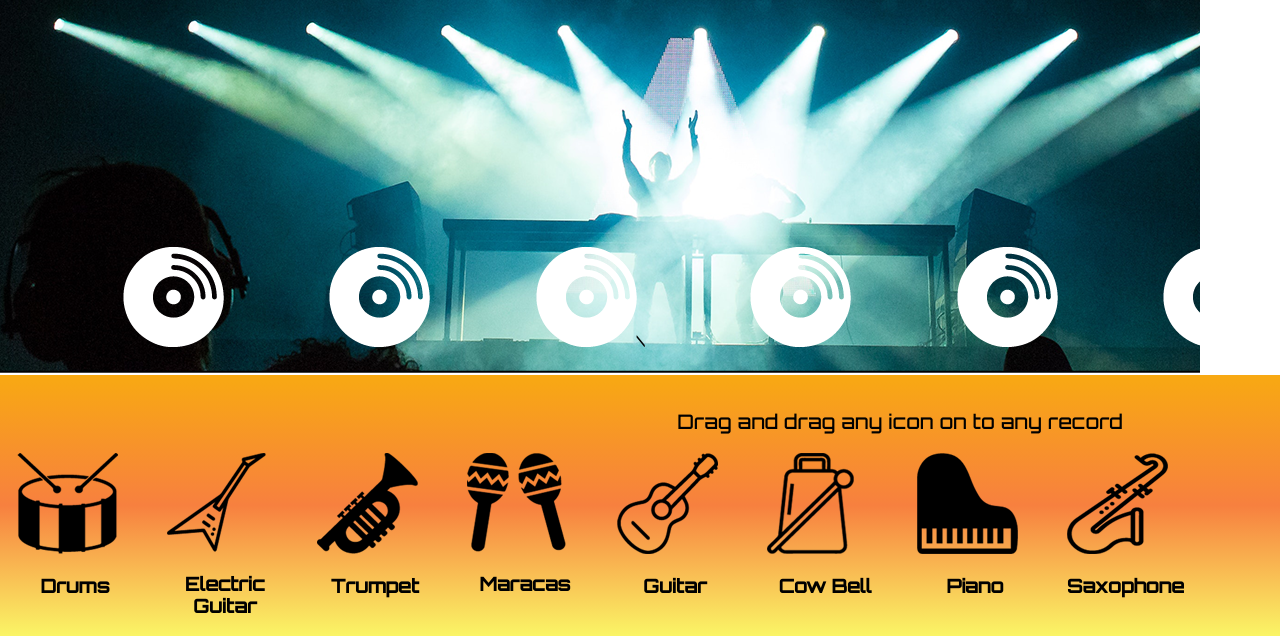
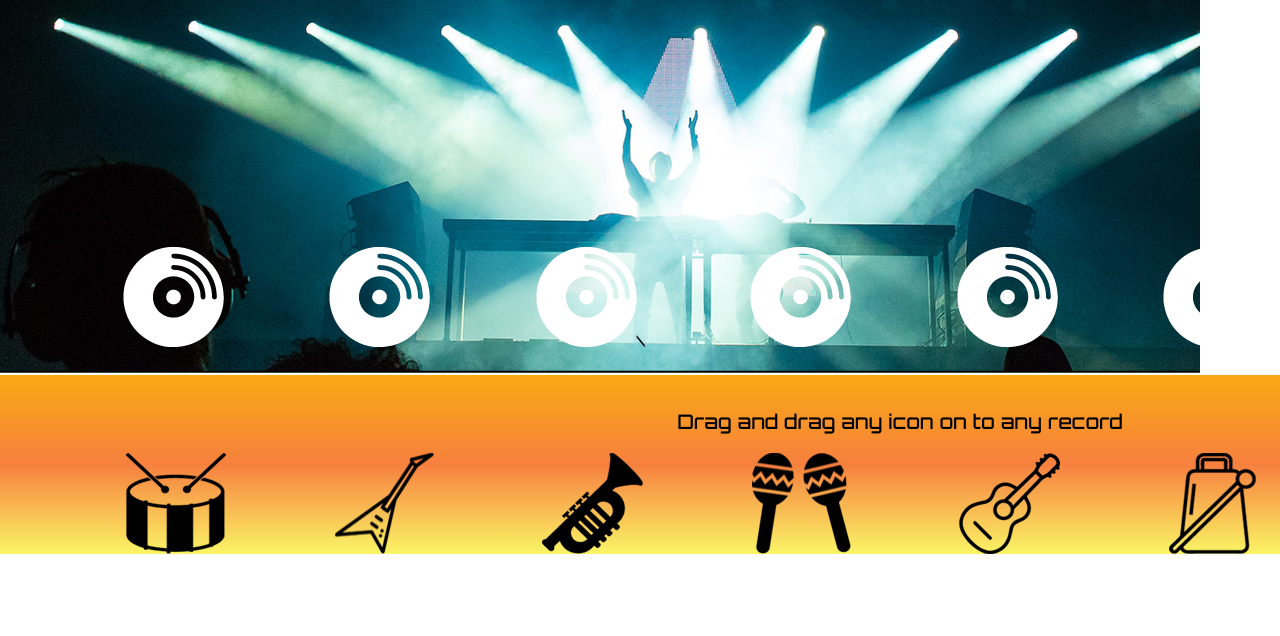
Before and after one commit to spencer78610/abbott-S-haemhariharan-music-mix, a plain HTML site: page index.html in a window 1280 px wide. Shown: the part 213-849 px from the top of the page. After the commit the page ends 800 px from the top, so only its background shows below. Drawn offline with Linux system fonts and the light colour scheme.

Commit message:
removed some h3 tags

```diff
--- a/css/main.css
+++ b/css/main.css
@@ -122,9 +122,7 @@ body {
 
 /* 5.icons */
 
-#music-images {
-    display: grid;
-    grid-column: 1/13;
+ footer {
     background: linear-gradient(to bottom, #f8a912, #f7803f, #faf566);
 }
 
@@ -135,13 +133,24 @@ body {
     font-size: 20px;
 }
 
-#music-images img {cursor: pointer;}
+footer img {
+    cursor: pointer;
+}
 
 .box {
+    display: flex;
+    justify-content: space-evenly;
     grid-row: 2/3;
+    grid-column: 1/13;
 }
 
+.box h3{
+    order: 1;
+    grid-row: 3/4;
+    grid-column: 1/13;
+}
 
+/*
 .box h3 {
     grid-row: 3/4;
     text-align: center;
@@ -163,4 +172,4 @@ body {
     margin-top: 20px;
     grid-column: span 3;
     grid-row: 5/6;
-}
+} */
--- a/index.html
+++ b/index.html
@@ -66,36 +66,13 @@
             <audio id="myaudio" src="audio/drum.mp3"></audio>
                 <div class="box">
                     <img class="placeholder" data-trackref="drum" src="images/Drums.png" alt="Drums">
-                    <h3>Drums</h3>
-                </div>
-                <div class="box">
                     <img class="placeholder" data-trackref="guitar" src="images/electric-gutair.png" alt="electric guitar">
-                    <h3>Electric Guitar</h3>
-                </div>
-                <div class="box">
                     <img class="placeholder" data-trackref="trumpet" src="images/trumpet.png" alt="trumpet">
-                    <h3>Trumpet</h3>
-                </div>
-                <div class="box">
                     <img class="placeholder" data-trackref="maraca" src="images/maracas.png" alt="maracas">
-                    <h3>Maracas</h3>
-                </div>
-
-                <div class="box">
                     <img class="placeholder" data-trackref="acoustic-guitar" src="images/gutair.png" alt="guitar">
-                    <h3>Guitar</h3>
-                </div>
-                <div class="box">
                     <img class="placeholder" data-trackref="cowbell" src="images/cow-bell.png" alt="cow bell">
-                    <h3>Cow Bell</h3>
-                </div>
-                <div class="box">
                     <img class="placeholder" data-trackref="piano" src="images/piano.png" alt="Piano">
-                    <h3>Piano</h3>
-                </div>
-                <div class="box">
                     <img class="placeholder" data-trackref="saxophone" src="images/saxophone.png" alt="Saxophone">
-                    <h3>Saxophone</h3>
                 </div>
         </footer>
     </div>
```
